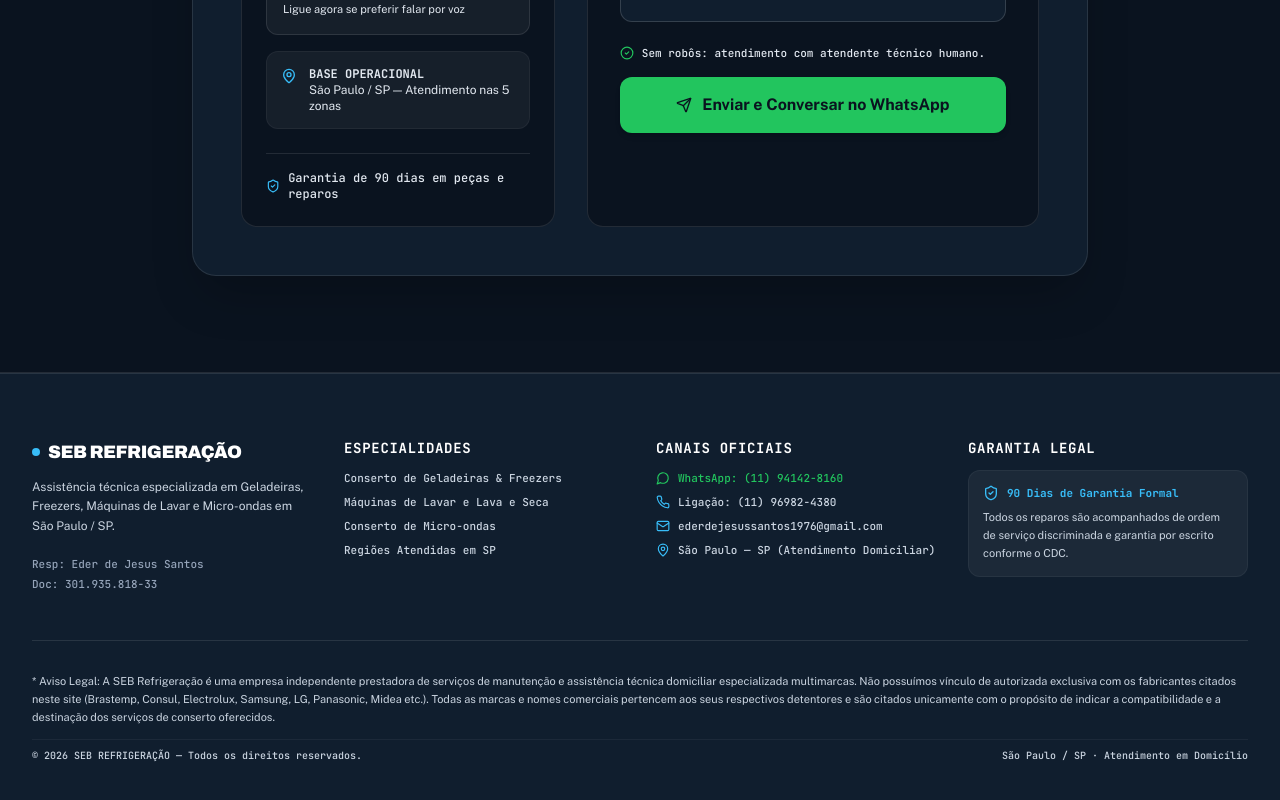
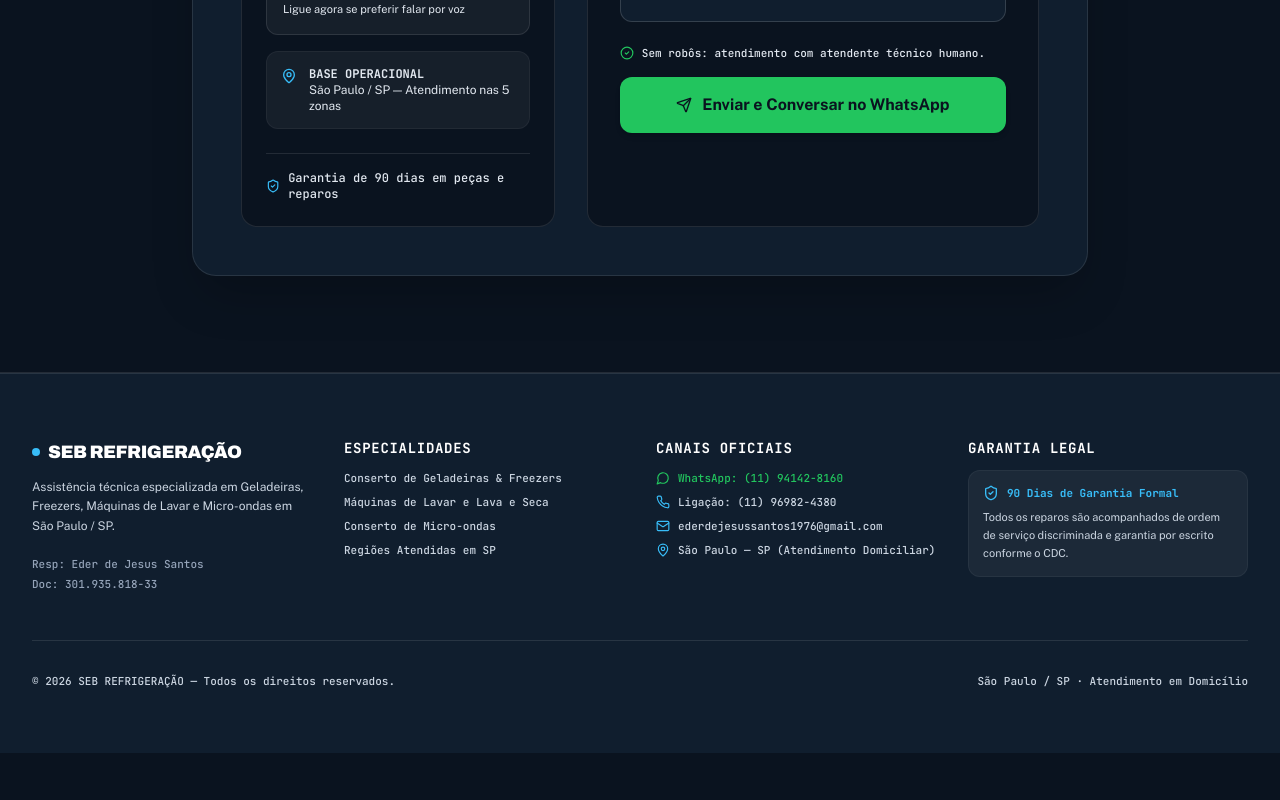
Before and after one commit to douglas-nexoia/seb-refrigeracao, a React (Vite) app: page / in a window 1280 px wide. Shown: the part 8306-9106 px from the top of the page. After the commit the page ends 9059 px from the top, so only its background shows below. Built offline with nearby package versions, Linux system fonts and the light colour scheme.

Commit message:
fix: remover aviso legal do footer e documentar regra de proibicao de avisos

```diff
--- a/src/components/Footer.tsx
+++ b/src/components/Footer.tsx
@@ -116,15 +116,10 @@
           </div>
         </div>
 
-        {/* Legal Disclaimer */}
-        <div className="pt-8 border-t border-white/10 text-[11px] text-slate-300 leading-relaxed space-y-3 font-sans">
-          <p>
-            * Aviso Legal: A SEB Refrigeração é uma empresa independente prestadora de serviços de manutenção e assistência técnica domiciliar especializada multimarcas. Não possuímos vínculo de autorizada exclusiva com os fabricantes citados neste site (Brastemp, Consul, Electrolux, Samsung, LG, Panasonic, Midea etc.). Todas as marcas e nomes comerciais pertencem aos seus respectivos detentores e são citados unicamente com o propósito de indicar a compatibilidade e a destinação dos serviços de conserto oferecidos.
-          </p>
-          <div className="flex flex-col sm:flex-row items-center justify-between gap-2 pt-2 border-t border-white/5 text-slate-300 font-mono text-[10px]">
-            <p>© {new Date().getFullYear()} SEB REFRIGERAÇÃO — Todos os direitos reservados.</p>
-            <p>São Paulo / SP · Atendimento em Domicílio</p>
-          </div>
+        {/* Footer Bottom / Copyright */}
+        <div className="pt-8 border-t border-white/10 flex flex-col sm:flex-row items-center justify-between gap-2 text-slate-300 font-mono text-[11px]">
+          <p>© {new Date().getFullYear()} SEB REFRIGERAÇÃO — Todos os direitos reservados.</p>
+          <p>São Paulo / SP · Atendimento em Domicílio</p>
         </div>
       </div>
     </footer>
```
Also changed, not shown: 1 other file (tests, documents, lock files or other folders).
